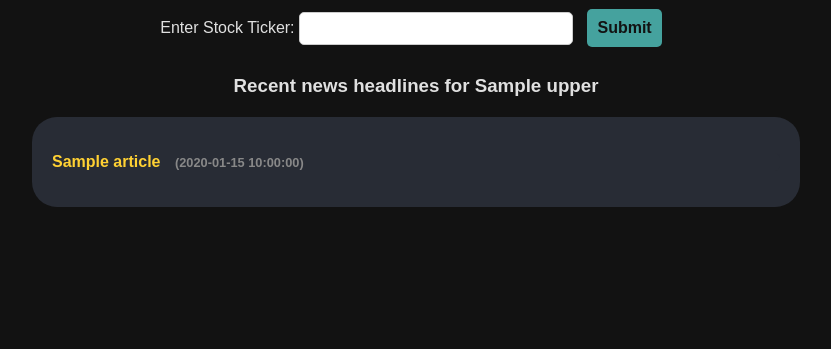
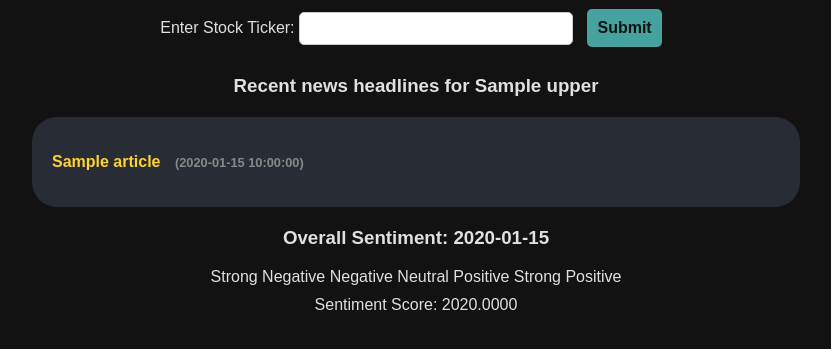
Before and after one commit to dzakaddodle/website_project, a Flask app: template templates/news.html in a window 1280 px wide. Shown: the part 155-504 px from the top of the page, without its empty margins (224-1055 px from the left). Run offline with Flask 3, Linux system fonts and the light colour scheme; the template is opened without the code that fills it: most values are stand-ins (such as "Sample title", 1, 10 or a date in 2020).

Commit message:
Update news.html

```diff
--- a/templates/news.html
+++ b/templates/news.html
@@ -31,10 +31,41 @@
                             {% endfor %}
                         </ul>
                     </div>
+                    <h3 class="sentiment">Overall Sentiment: {{ sentiment }}</h3>
+                    <div class="sentiment-bar-container">
+                        <div class="sentiment-bar-colored"></div>
+                        <div id="sentimentIndicator" class="sentiment-indicator"></div>
+                        <div class="sentiment-labels">
+                            <span>Strong Negative</span>
+                            <span>Negative</span>
+                            <span>Neutral</span>
+                            <span>Positive</span>
+                            <span>Strong Positive</span>
+                        </div>
+                        <div id="sentimentValue" style="text-align: center; margin-top: 10px;"></div>
+                    </div>
+
+                    <script>
+                        function updateSentimentIndicator(sentiment) {
+                            const indicator = document.getElementById('sentimentIndicator');
+                            const container = document.querySelector('.sentiment-bar-container');
+                            const sentimentValueDisplay = document.getElementById('sentimentValue');
+                            const containerWidth = container.offsetWidth;
+
+                            // Map sentiment (-1 to 1) to a position (0% to 100% of container width)
+                            const positionPercentage = ((sentiment + 1) / 2) * 100;
+                            const indicatorPosition = (positionPercentage / 100) * containerWidth;
+
+                            indicator.style.left = `${indicatorPosition}px`;
+                            sentimentValueDisplay.textContent = `Sentiment Score: ${sentiment.toFixed(4)}`; // Display the score
+                        }
+
+                        // Get the overall sentiment from the Jinja template
+                        const overallSentiment = parseFloat("{{ sentiment }}"); // Enclose in quotes and parse as float
+                        updateSentimentIndicator(overallSentiment);
+                    </script>
                 {% else %}
-                    <div class = "error-message">
-                        <p style="color: red;">No news found for {{ stock_symbol.upper() }}</p>
-                    </div>
+                    <p>No news found for {{ stock_symbol.upper() }}</p>
                 {% endif %}
             {% endif %}
         </div>
```
